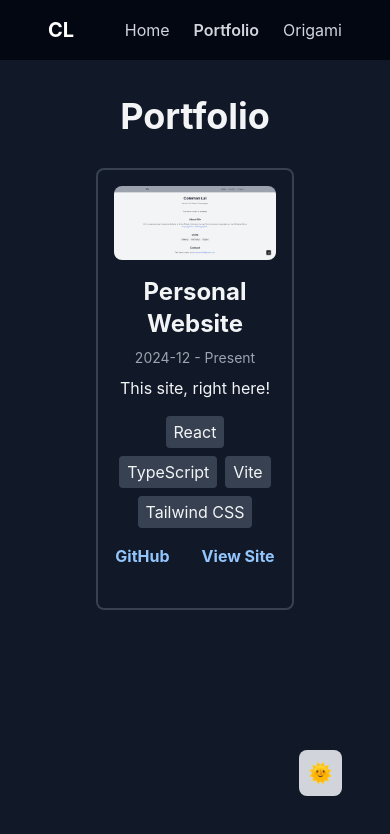
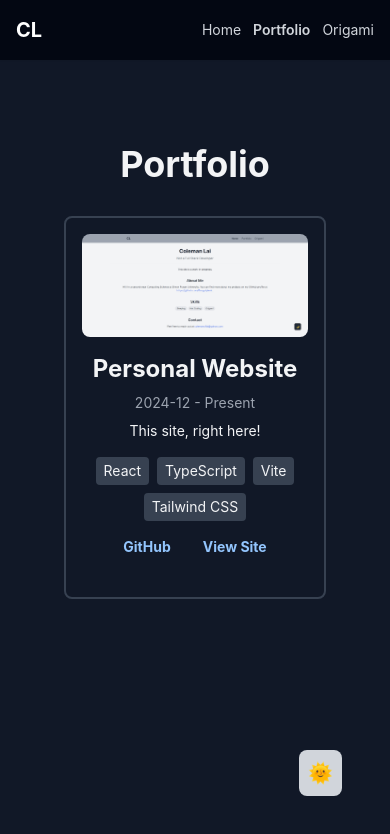
Before and after one commit to Googolplexic/personal-website, a React (Vite) app: page /portfolio in a window 390 px wide. Shown: the top 834 px of the page. Built offline with nearby package versions, Linux system fonts and the light colour scheme.

Commit message:
Improved responsiveness

```diff
--- a/src/App.tsx
+++ b/src/App.tsx
@@ -23,9 +23,9 @@ function AppContent() {
         : {};
 
     return (
-        <div className="min-h-screen w-screen transition-all duration-200">
+        <div className="min-h-screen w-screen transition-all duration-200 md:text-base text-sm">
             <Navbar {...navbarProps} />
-            <div className="max-w-3xl lg:max-w-7xl mx-auto px-16 pt-24 pb-8">
+            <div className="max-w-3xl lg:max-w-7xl mx-auto md:px-16 px-8 py-36">
                 <Routes>
                     <Route path="/" element={<Home />} />
                     <Route path="/portfolio/*" element={<Portfolio />} />
--- a/src/assets/projects/personal-website/description.md
+++ b/src/assets/projects/personal-website/description.md
@@ -5,12 +5,14 @@ This website serves as my personal portfolio and was built using TypeScript and
 - Dark mode support using Tailwind CSS
   - Easy access button to switch between modes
 - Responsive design that works well on both mobile and desktop
+  - Not fully implemented yet
 - Portfolio project listing
   - Project showcase with image galleries
   - Markdown support for project descriptions
     - Using [`react-markdown`](https://github.com/remarkjs/react-markdown) for content rendering
 - Clean and simple navigation
 - A place to showcase my origami in addition to my [Instagram](https://www.instagram.com/12googolplex) (@12googolplex)
+  - Not fully implemented yet
 
 ### Technical Implementation
 
@@ -29,5 +31,6 @@ The project uses several modern web technologies and practices:
 - Adding more projects to the portfolio
 - Building the origami gallery/page(s)
 - Adding my resume to the site, or at some experience section
+- Updating mobile responsiveness
 - Rewriting the homepage
 - Currently this looks a bit simple. In the future, I want to make this look unique and themed.
--- a/src/components/Navbar.tsx
+++ b/src/components/Navbar.tsx
@@ -11,7 +11,7 @@ export function Navbar({ returnTo }: NavbarProps) {
 
     return (
         <nav className="fixed top-0 w-full bg-gray-400 dark:bg-gray-950 shadow-sm z-50">
-            <div className="max-w-5xl mx-auto px-12 py-4 flex justify-between items-center">
+            <div className="max-w-5xl mx-auto sm:px-12 px-4 py-4 flex justify-between items-center">
                 <div className="flex items-center gap-4 w-48">
                     <Link to="/" className="text-xl font-bold dark:text-white">CL</Link>
                     {returnTo && (
@@ -20,7 +20,7 @@ export function Navbar({ returnTo }: NavbarProps) {
                         </NavLink>
                     )}
                 </div>
-                <div className="flex items-center gap-6">
+                <div className="flex items-center sm:gap-6 gap-3">
                     <NavLink to="/">Home</NavLink>
                     <NavLink to="/portfolio">Portfolio</NavLink>
                     <NavLink to="/origami">Origami</NavLink>
--- a/src/index.css
+++ b/src/index.css
@@ -5,28 +5,25 @@
 @layer base {
   :root {
     @apply bg-gray-100 text-gray-900;
+    font-family: Inter, system-ui, Avenir, Helvetica, Arial, sans-serif;
+    line-height: 1.5;
+    font-weight: 400;
+    font-synthesis: none;
+    text-rendering: optimizeLegibility;
+    -webkit-font-smoothing: antialiased;
+    -moz-osx-font-smoothing: grayscale;
   }
 
   :root.dark {
     @apply bg-gray-900 text-gray-100;
   }
-  h1{
-    @apply text-4xl font-bold mb-4;
-  }
-  h2 {
-    @apply text-2xl font-bold mb-4;
+
+  h1 {
+    @apply md:text-4xl text-3xl font-bold mb-4;
   }
 
-}
-:root {
-  font-family: Inter, system-ui, Avenir, Helvetica, Arial, sans-serif;
-  line-height: 1.5;
-  font-weight: 400;
-
-  font-synthesis: none;
-  text-rendering: optimizeLegibility;
-  -webkit-font-smoothing: antialiased;
-  -moz-osx-font-smoothing: grayscale;
+  h2 {
+    @apply md:text-2xl text-xl font-bold mb-4;
   }
 
   body {
@@ -36,8 +33,6 @@ body {
     min-width: 320px;
     min-height: 100vh;
   }
-
-
 
   button {
     border-radius: 8px;
@@ -58,5 +53,4 @@ button:focus,
   button:focus-visible {
     outline: 4px auto -webkit-focus-ring-color;
   }
-
-/* Remove media queries since we're using Tailwind dark mode */
+}
--- a/tsconfig.node.json
+++ b/tsconfig.node.json
@@ -2,9 +2,10 @@
   "compilerOptions": {
     "tsBuildInfoFile": "./node_modules/.tmp/tsconfig.node.tsbuildinfo",
     "target": "ES2022",
-    "lib": ["ES2023"],
+    "lib": ["ESNext"],
     "module": "ESNext",
     "skipLibCheck": true,
+    "forceConsistentCasingInFileNames": true,
 
     /* Bundler mode */
     "moduleResolution": "bundler",
```
Also changed, not shown: src/components/TechnologiesUsed.tsx (deleted). Lines whose indentation alone changed are shown as unchanged.
